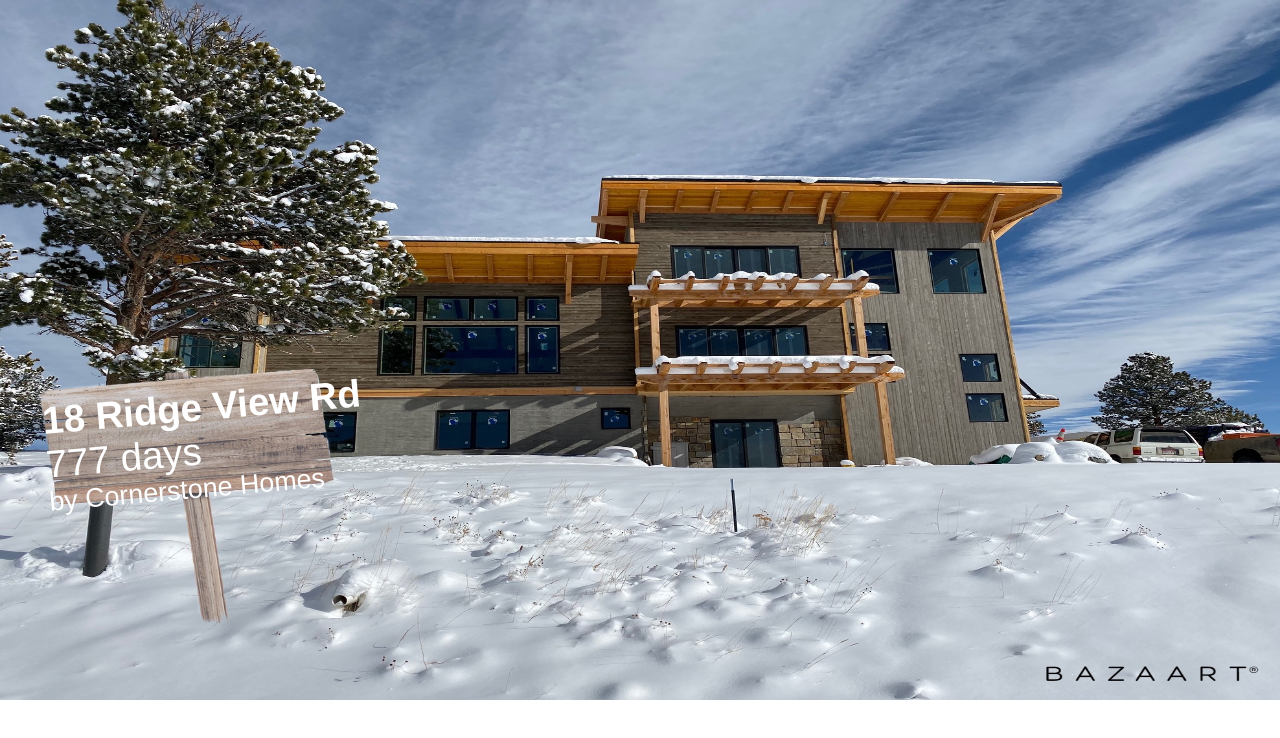
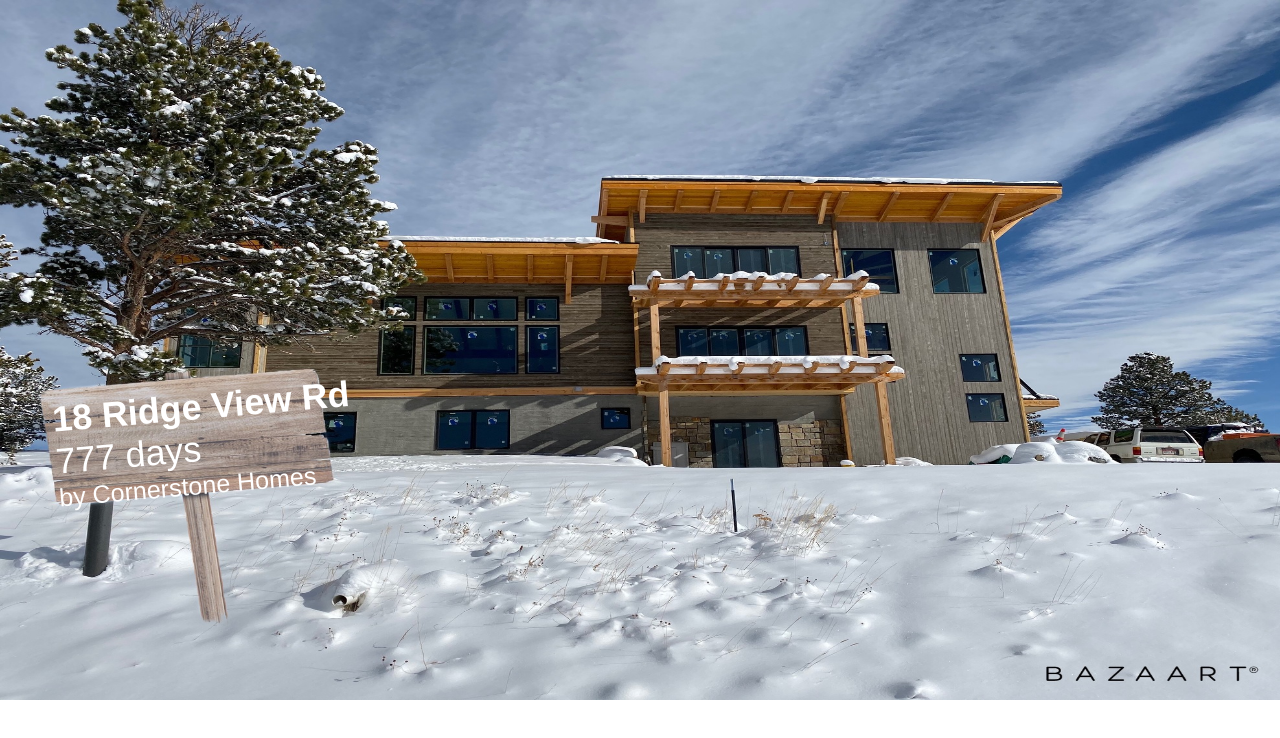
Before and after one commit to BrandonSchultz0731/BoulderHouse, a React (Create React App) app: page / in a window 1280 px wide. Shown: the top 738 px of the page. Built offline with nearby package versions, Linux system fonts and the light colour scheme.

Commit message:
text resizes, but still does not stay within sign

```diff
--- a/src/App.css
+++ b/src/App.css
@@ -2,7 +2,7 @@ body, html{
   height: 100%;
 }
 p{
-  margin: 0px;
+  margin: 0px 40px 1px 0px;
 }
 
 .Home{
@@ -10,14 +10,16 @@ p{
 
 }
 .sign_text{
-  font-size: 3vw;
+  max-width: 505px;
+  max-height: fit-content;
+  position: fixed;
+  font-size: 2.8vw;
   font-family: 'Franklin Gothic Medium', 'Arial Narrow', Arial, sans-serif;
   position: absolute;
   color: white;
   top: 385px;
-  left: 45px;
+  left: 55px;
   transform: rotate(-5deg);
-  background: transparent;
 }
 #street_address{
   font-weight: bold;
--- a/src/App.js
+++ b/src/App.js
@@ -4,7 +4,6 @@ import './App.css';
 
 function App(props) {
 
-  // const [mydays,setDays] = useState();
 
   var broke_ground_date = new Date("12/17/2017");
   var today = new Date()
@@ -13,11 +12,6 @@ function App(props) {
 
   var days = Math.floor(difference / (1000 * 3600 * 24));
 
-//   useEffect(() => {
-//     setDays(days)
-//     console.log(mydays);
-
-// });
 
 
   return (
```
